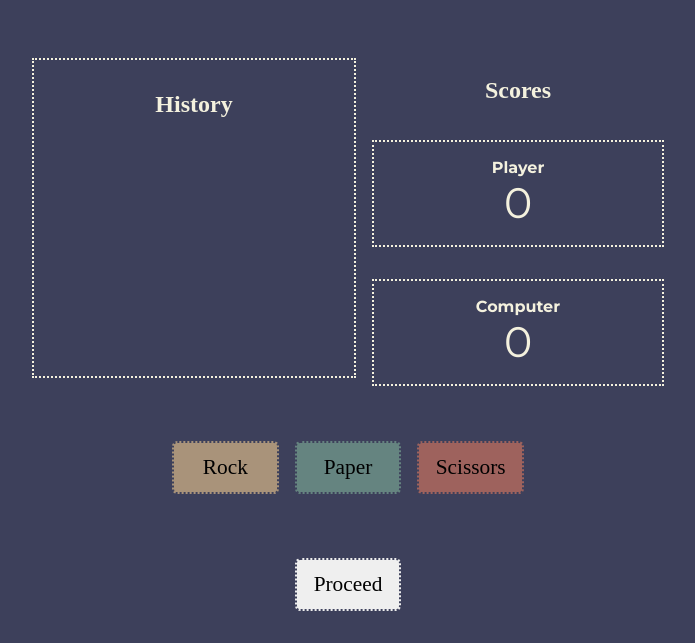
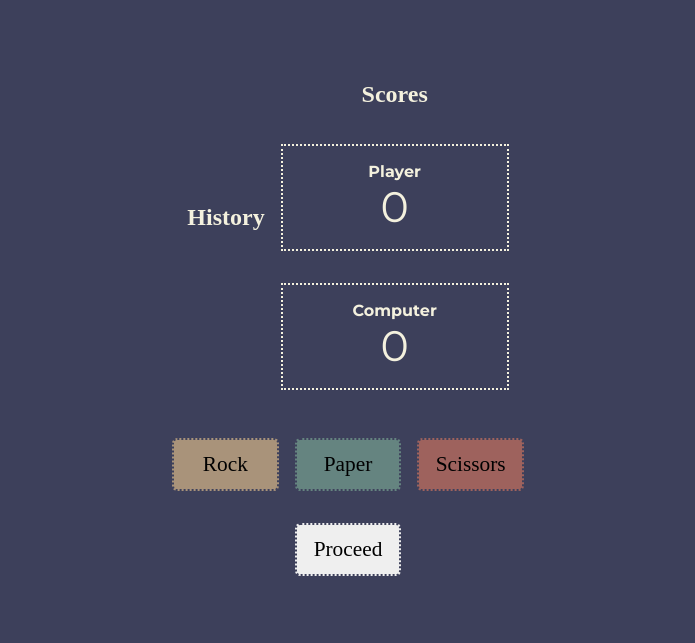
Before and after one commit to vagueposting/rps, a plain HTML site: page index.html in a window 1280 px wide. Shown: the part 157-800 px from the top of the page, without its empty margins (292-987 px from the left). Drawn offline with Linux system fonts and the light colour scheme; a web font is replaced by a local one.

Commit message:
Added stylesheet.

```diff
--- a/styles.css
+++ b/styles.css
@@ -27,8 +27,9 @@ body {
     flex-direction: column;
     display: flex;
     flex-direction: column;
-    justify-content: space-around;
+    justify-content: center;
     align-items: center;
+    gap: 2em;
 }
 
 .rock {
@@ -58,23 +59,30 @@ h2 {
 
 .info {
     display: flex;
+    align-items: center;
     gap: 1em;
-    height: 40vh;
     margin: 0;
 }
 
-.history, .scorebox {
+.history {
+    display: flex;
+    flex-direction: column;
+    align-items: center;
+}
+
+.moveList, .scorebox {
     display: flex;
     flex-direction: column;
     justify-content: flex-start;
     align-items: center;
-    width: 20vw;
+    width: 15vw;
     border: 2pt dotted var(--textWhite);
 }
 
-.history {
+.moveList {
     padding: 0.75em 2em;
-    flex-shrink: 0;
+    flex: 0;
+    min-height: 40vh;
 }
 
 .scores {
@@ -119,10 +127,22 @@ button#rock {
     background-color: rgba(var(--rock),0.6);
 }
 
+button#rock:hover {
+    background-color: rgba(var(--rock));
+}
+
 button#paper {
     background-color: rgba(var(--paper),0.6);
+}
+
+button#paper:hover {
+    background-color: rgba(var(--paper));
 }
 
 button#scissors {
     background-color: rgba(var(--scissors),0.6);
 }
+
+button#scissors:hover {
+    background-color: rgba(var(--scissors));
+}
```
